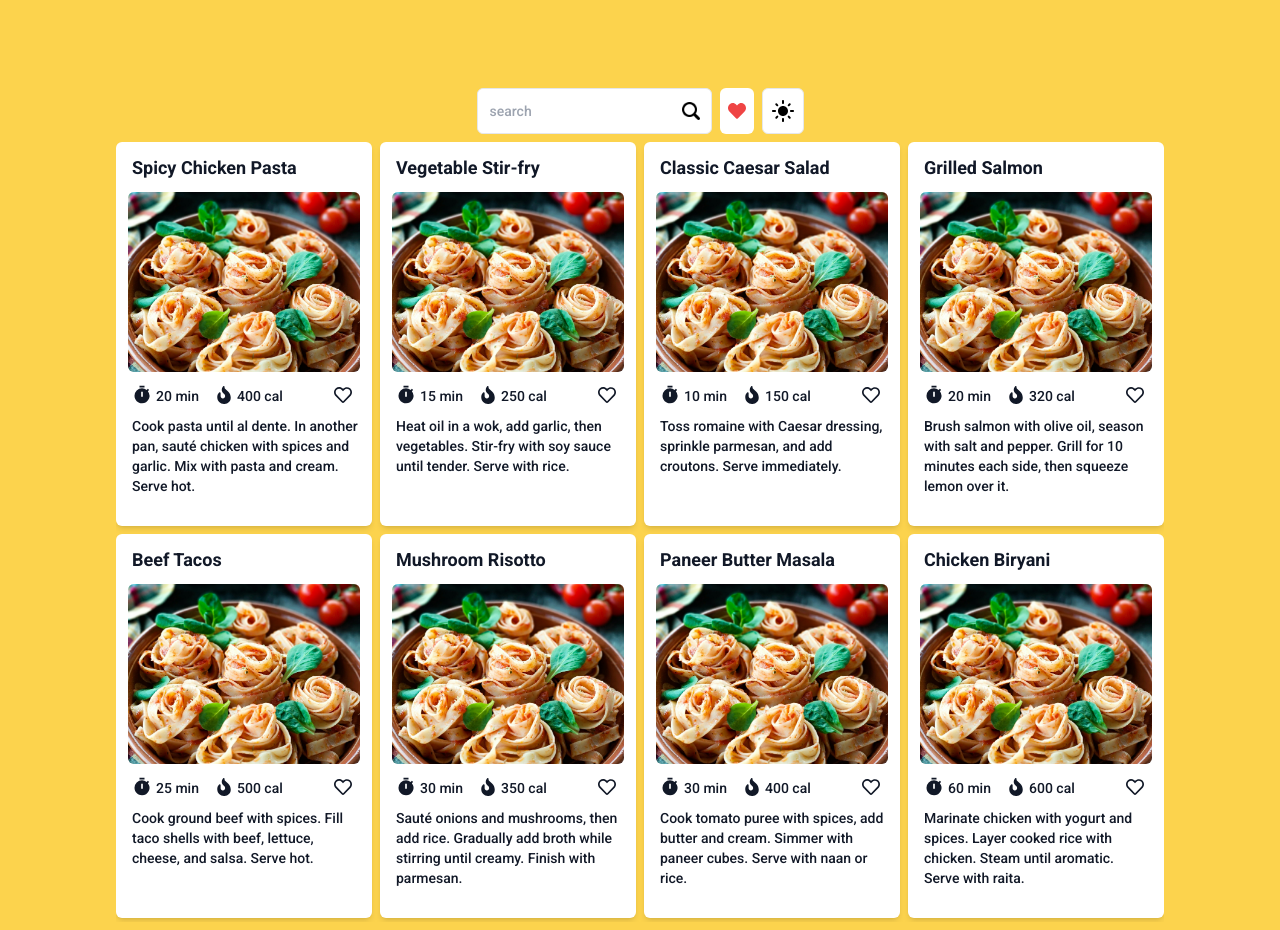
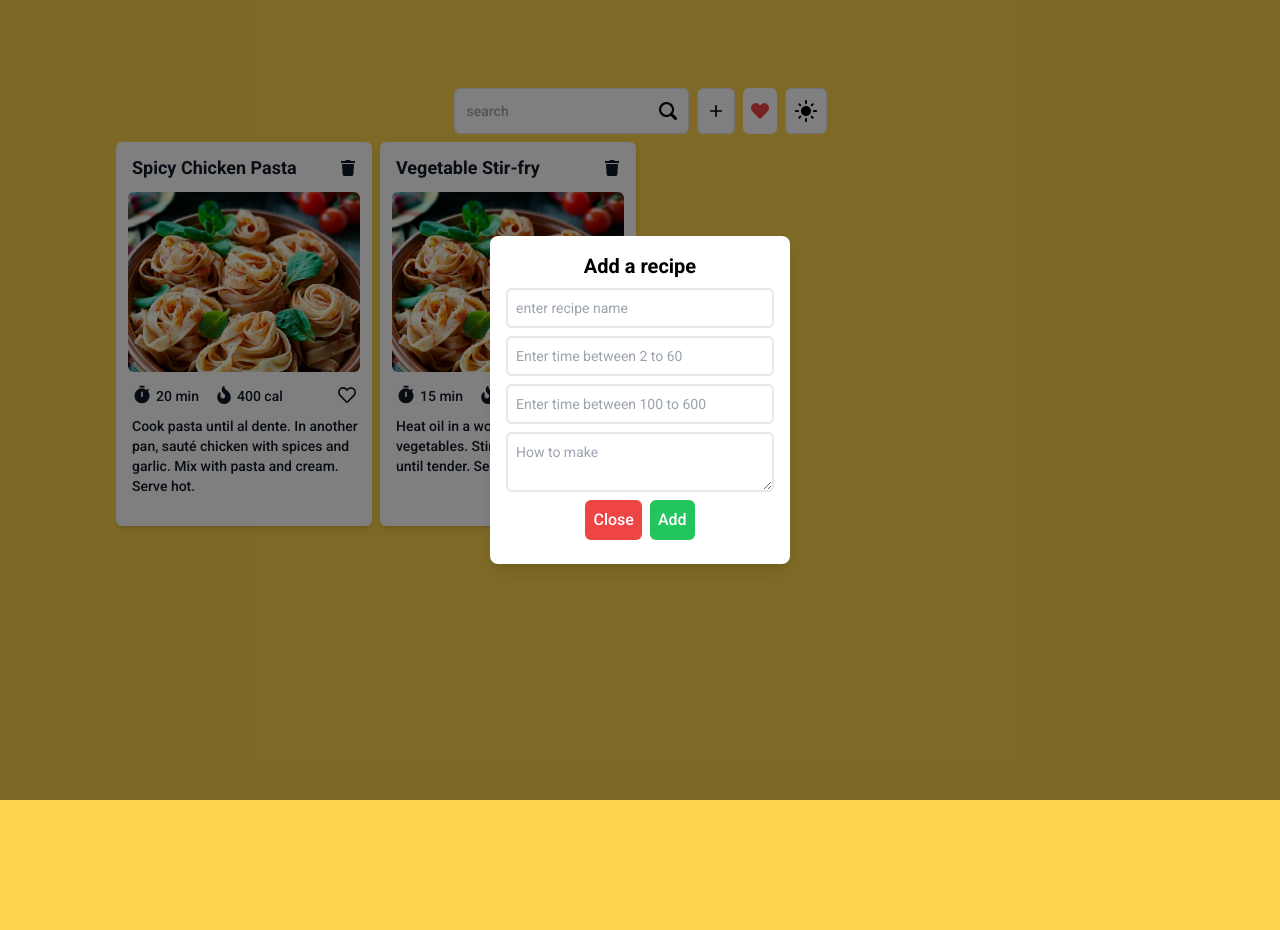
Before and after one commit to Victorblade38/FlavourDeck, a React (Vite) app in the folder frontend/: page / in a window 1280 px wide. Both pictures are taken after a click on the button 736 px from the left and 111 px from the top of the page. Built offline with nearby package versions, Linux system fonts and the light colour scheme; a web font is replaced by a local one.

Commit message:
add and delete recipe feature

```diff
--- a/frontend/src/App.jsx
+++ b/frontend/src/App.jsx
@@ -1,12 +1,33 @@
 import search_icon from "./assets/search.png";
 import Cards from "./components/Cards";
-import liked from "./assets/liked.png";
-import theme_icon from "./assets/dark-mode.png";
 import { useEffect, useState } from "react";
 import CookCard from "./components/CookCard";
-import recipes from "./components/recipes";
 import { FaHeart } from "react-icons/fa";
-import { MdDarkMode, MdLightMode } from "react-icons/md";
+import { MdDarkMode, MdLightMode, MdAdd } from "react-icons/md";
+import AddRecipeModal from "./components/AddRecipeModal";
+
+const defaultRecipes = [
+  {
+    id: 1,
+    name: "Spicy Chicken Pasta",
+    estimatedTime: 20,
+    calories: 400,
+    howToMake:
+      "Cook pasta until al dente. In another pan, sauté chicken with spices and garlic. Mix with pasta and cream. Serve hot.",
+    imgUrl: null,
+    saved: false,
+  },
+  {
+    id: 2,
+    name: "Vegetable Stir-fry",
+    estimatedTime: 15,
+    calories: 250,
+    howToMake:
+      "Heat oil in a wok, add garlic, then vegetables. Stir-fry with soy sauce until tender. Serve with rice.",
+    imgUrl: null,
+    saved: false,
+  },
+];
 
 function App() {
   const [data, setData] = useState([]);
@@ -15,17 +36,50 @@ function App() {
   const [loading, setLoading] = useState(false);
   const [error, setError] = useState(null);
   const [theme, setTheme] = useState("light" || "dark");
+  const [showModal, setShowModal] = useState(false);
+  const [showAddModal, setShowAddModal] = useState(false);
+  const [selectedRecipe, setSelectedRecipe] = useState({});
 
   //console.log(typeof data);
 
-  localStorage.setItem("recipes", JSON.stringify(recipes));
+  const addRecipe = (data) => {
+    setData((prev) => [
+      {
+        id: Date.now(),
+        name: data.name,
+        estimatedTime: data.estimatedTime,
+        calories: data.calories,
+        howToMake: data.howToMake,
+        imgUrl: null,
+        saved: false,
+      },
+      ...prev,
+    ]);
+    setShowAddModal(false);
+  };
+
+  const deleteRecipe = (id) => {
+    setData((prev) => prev.filter((task) => task.id !== id));
+  };
 
   useEffect(() => {
-    const recipeData = localStorage.getItem("recipes");
-    if (recipeData) {
-      setData(JSON.parse(recipeData));
+    const storedRecipes = localStorage.getItem("recipes");
+
+    if (storedRecipes) {
+      // If recipes exist in localStorage, load them
+      setData(JSON.parse(storedRecipes));
+    } else {
+      // If no data in localStorage, set the default recipes
+      setData(defaultRecipes);
+      localStorage.setItem("recipes", JSON.stringify(defaultRecipes));
     }
   }, []);
+
+  useEffect(() => {
+    if (data.length > 0) {
+      localStorage.setItem("recipes", JSON.stringify(data));
+    }
+  }, [data]);
 
   useEffect(() => {
     const searchTerm = search.trim();
@@ -55,13 +109,14 @@ function App() {
     setLoading(false);
   };
 
-  const [showModal, setShowModal] = useState(false);
-  const [selectedRecipe, setSelectedRecipe] = useState({});
-
   const openModal = (recipe) => {
     console.log("modal clicked");
     setSelectedRecipe(recipe);
     setShowModal(true);
+  };
+
+  const closeAddModal = () => {
+    setShowAddModal(false);
   };
 
   const closeModal = () => {
@@ -93,8 +148,11 @@ function App() {
               <img src={search_icon} className="w-[14px] md:w-6" alt="Search" />
             </button>
           </form>
-          <button className="bg-white px-2 md:px-4 border-[1px] active:bg-gray-200 rounded-md hidden">
-            +
+          <button
+            className="bg-white px-2 border-[1px] active:bg-gray-200 rounded-md"
+            onClick={() => setShowAddModal(!showAddModal)}
+          >
+            <MdAdd className="text-xl" />
           </button>
           <button
             className="bg-white px-2 md:px-4border-[1px] active:bg-gray-200 rounded-md "
@@ -128,6 +186,7 @@ function App() {
                   theme={theme}
                   key={index}
                   recipe={recipe}
+                  deleteRecipe={deleteRecipe}
                   openModal={() => openModal(recipe)}
                 />
               )
@@ -142,6 +201,13 @@ function App() {
           onClose={closeModal}
         />
       )}
+      {showAddModal && (
+        <AddRecipeModal
+          addRecipe={addRecipe}
+          closeAddModal={closeAddModal}
+          showAddModal={showAddModal}
+        />
+      )}
     </div>
   );
 }
--- a/frontend/src/components/AddRecipeModal.jsx
+++ b/frontend/src/components/AddRecipeModal.jsx
@@ -1,19 +1,120 @@
-import React from "react";
+import React, { useState } from "react";
 
-const AddRecipeModal = () => {
+const defaultRecipe = {
+  name: "",
+  estimatedTime: Number,
+  calories: Number,
+  howToMake: "",
+  imgUrl: null,
+  saved: false,
+};
+
+const AddRecipeModal = ({ showAddModal, closeAddModal, addRecipe }) => {
+  const [recipe, setRecipe] = useState(defaultRecipe);
+
+  const handleAdd = (e) => {
+    e.preventDefault();
+    if (!recipe.name.trim() || !recipe.howToMake.trim()) {
+      alert("Please fill the required fields");
+      return;
+    }
+    addRecipe({ id: Date.now(), ...recipe });
+    setRecipe(defaultRecipe);
+    closeAddModal();
+  };
+
+  const handleChange = (e) => {
+    const { name, value } = e.target;
+    if (name === "estimatedTime") {
+      const min = 2;
+      const max = 60;
+      const clampedValue = Math.max(min, Math.min(max, Number(value)));
+      setRecipe((prevTask) => ({
+        ...prevTask,
+        [name]: clampedValue,
+      }));
+    } else if (name === "calories") {
+      const min = 100;
+      const max = 600;
+      const clampedValue = Math.max(min, Math.min(max, Number(value)));
+      setRecipe((prevTask) => ({
+        ...prevTask,
+        [name]: clampedValue,
+      }));
+    } else {
+      setRecipe((prevTask) => ({
+        ...prevTask,
+        [name]: value,
+      }));
+    }
+  };
+
   return (
-    <div>
-      <h1>Add Recipe</h1>
-      <form>
-        <label htmlFor="name">Recipe Name:</label>
-        <input type="text" name="name" />
-        <label htmlFor="decription">Recipe Description:</label>
-        <textarea name="description" id=""></textarea>
-        <div>
-          <button>submit</button>
-          <button>cancel</button>
+    <div
+      className={`fixed min-h-screen min-w-screen  inset-0 bg-black bg-opacity-50 ${
+        showAddModal ? "flex" : "hidden"
+      } items-center justify-center z-50`}
+    >
+      <div className="w-[300px] bg-white flex flex-col gap-2 items-center p-4 rounded-lg shadow-lg">
+        <h1 className="text-xl font-bold">Add a recipe</h1>
+        <form
+          className="w-full flex flex-col gap-2  font-normal text-sm
+        "
+        >
+          <input
+            onChange={handleChange}
+            maxLength={30}
+            type="text"
+            placeholder="enter recipe name"
+            name="name"
+            className="focus:outline-none border-2 p-2 rounded-md"
+            required
+          />
+          <input
+            onChange={handleChange}
+            type="number"
+            min={2}
+            max={60}
+            placeholder="Enter time between 2 to 60"
+            name="estimatedTime"
+            className="focus:outline-none border-2 p-2 rounded-md"
+            required
+          />
+          <input
+            onChange={handleChange}
+            min={100}
+            max={600}
+            type="number"
+            placeholder="Enter time between 100 to 600"
+            name="calories"
+            className="focus:outline-none border-2 p-2 rounded-md"
+            required
+          />
+          <textarea
+            onChange={handleChange}
+            minLength={20}
+            maxLength={200}
+            placeholder="How to make"
+            name="howToMake"
+            className="focus:outline-none border-2 p-2 rounded-md"
+            required
+          ></textarea>
+        </form>
+        <div className="flex flex-row gap-2">
+          <button
+            className="self-end mb-2 bg-red-500 hover:bg-red-600 active:bg-red-700 text-white p-2 rounded-md"
+            onClick={closeAddModal}
+          >
+            Close
+          </button>
+          <button
+            className="self-end mb-2 bg-green-500 hover:bg-green-600 active:bg-green-700 text-white p-2 rounded-md"
+            onClick={handleAdd}
+          >
+            Add
+          </button>
         </div>
-      </form>
+      </div>
     </div>
   );
 };
--- a/frontend/src/components/Cards.jsx
+++ b/frontend/src/components/Cards.jsx
@@ -5,9 +5,9 @@ import like from "../assets/like.png";
 import liked from "../assets/liked.png";
 import { MdTimer } from "react-icons/md";
 import { FaFireFlameCurved } from "react-icons/fa6";
-import { FaRegHeart, FaHeart } from "react-icons/fa";
+import { FaRegHeart, FaHeart, FaTrash } from "react-icons/fa";
 
-const Cards = ({ recipe, openModal, theme }) => {
+const Cards = ({ recipe, openModal, theme, deleteRecipe }) => {
   const [saved, setSaved] = useState(recipe.saved || false);
   const [isTouch, setIsTouch] = useState(false);
 
@@ -22,12 +22,17 @@ const Cards = ({ recipe, openModal, theme }) => {
     setIsTouch(true); // Set to true when touch starts
   };
 
+  const handleDelete = () => {
+    if (recipe.id === 1 || recipe.id === 2) {
+      alert("Cannot delete those");
+    } else deleteRecipe(recipe.id);
+  };
+
   const handleTouchEnd = (e) => {
     if (isTouch) {
-      setIsTouch(false); // Reset flag
-      return; // Prevent modal from opening when scrolling or tapping
+      setIsTouch(false);
+      return;
     }
-    // Trigger modal open if it's a valid tap
     openModal();
   };
 
@@ -40,14 +45,23 @@ const Cards = ({ recipe, openModal, theme }) => {
     <div
       className={` ${
         theme === "light" ? "bg-white text-gray-900" : "bg-gray-800 text-white"
-      } p-2 md:p-3 h-80  md:h-80 md:w-60 lg:h-96 lg:w-64 flex flex-col gap-1 md:gap-2.5   rounded-md md:shadow-md`}
+      } p-2 md:p-3 h-96  md:h-80 md:w-60 lg:h-96 lg:w-64 flex flex-col gap-2 md:gap-2.5   rounded-md md:shadow-md`}
     >
+      <div className="flex flex-row items-center">
         <p
           title="double click to know more"
           className="ml-1 roboto-bold   text-lg cursor-pointer "
         >
           {recipe.name}
         </p>
+        <button
+          onClick={handleDelete}
+          title="click to save the recipe"
+          className="ml-auto px-1 py-1"
+        >
+          <FaTrash className="textlg" />
+        </button>
+      </div>
       <img
         title="double click to know more"
         src={recipe.imgUrl || pasta}
@@ -76,7 +90,7 @@ const Cards = ({ recipe, openModal, theme }) => {
           <button
             title="click to save the recipe"
             onClick={saveHandler}
-            className="ml-auto px-2 py-1"
+            className="ml-auto px-1 py-1"
           >
             {recipe.saved === true ? (
               <FaHeart className="text-lg text-red-500" />
--- a/frontend/src/components/recipes.js
+++ b/frontend/src/components/recipes.js
@@ -1,114 +1,3 @@
-const recipes = [
-  {
-    name: "Spicy Chicken Pasta",
-    estimatedTime: 20,
-    calories: 400,
-    ingredients: ["pasta", "chicken", "spices", "garlic", "cream"],
-    howToMake:
-      "Cook pasta until al dente. In another pan, sauté chicken with spices and garlic. Mix with pasta and cream. Serve hot.",
-    type: "non-veg",
-    imgUrl: null,
-    saved: false,
-  },
-  {
-    name: "Vegetable Stir-fry",
-    estimatedTime: 15,
-    calories: 250,
-    ingredients: ["broccoli", "carrot", "bell peppers", "soy sauce", "garlic"],
-    howToMake:
-      "Heat oil in a wok, add garlic, then vegetables. Stir-fry with soy sauce until tender. Serve with rice.",
-    type: "veg",
-    imgUrl: null,
-    saved: false,
-  },
-  {
-    name: "Classic Caesar Salad",
-    estimatedTime: 10,
-    calories: 150,
-    ingredients: ["romaine lettuce", "croutons", "parmesan", "Caesar dressing"],
-    howToMake:
-      "Toss romaine with Caesar dressing, sprinkle parmesan, and add croutons. Serve immediately.",
-    type: "veg",
-    imgUrl: null,
-    saved: false,
-  },
-  {
-    name: "Grilled Salmon",
-    estimatedTime: 20,
-    calories: 320,
-    ingredients: ["salmon", "olive oil", "lemon", "salt", "pepper"],
-    howToMake:
-      "Brush salmon with olive oil, season with salt and pepper. Grill for 10 minutes each side, then squeeze lemon over it.",
-    type: "non-veg",
-    imgUrl: null,
-    saved: false,
-  },
-  {
-    name: "Beef Tacos",
-    estimatedTime: 25,
-    calories: 500,
-    ingredients: ["ground beef", "taco shells", "lettuce", "cheese", "salsa"],
-    howToMake:
-      "Cook ground beef with spices. Fill taco shells with beef, lettuce, cheese, and salsa. Serve hot.",
-    type: "non-veg",
-    imgUrl: null,
-    saved: false,
-  },
-  {
-    name: "Mushroom Risotto",
-    estimatedTime: 30,
-    calories: 350,
-    ingredients: ["rice", "mushrooms", "onion", "chicken broth", "parmesan"],
-    howToMake:
-      "Sauté onions and mushrooms, then add rice. Gradually add broth while stirring until creamy. Finish with parmesan.",
-    type: "veg",
-    imgUrl: null,
-    saved: false,
-  },
-  {
-    name: "Paneer Butter Masala",
-    estimatedTime: 30,
-    calories: 400,
-    ingredients: ["paneer", "tomato puree", "butter", "cream", "spices"],
-    howToMake:
-      "Cook tomato puree with spices, add butter and cream. Simmer with paneer cubes. Serve with naan or rice.",
-    type: "veg",
-    imgUrl: null,
-    saved: false,
-  },
-  {
-    name: "Chicken Biryani",
-    estimatedTime: 60,
-    calories: 600,
-    ingredients: ["chicken", "rice", "yogurt", "spices", "onion"],
-    howToMake:
-      "Marinate chicken with yogurt and spices. Layer cooked rice with chicken. Steam until aromatic. Serve with raita.",
-    type: "non-veg",
-    imgUrl: null,
-    saved: false,
-  },
-  {
-    name: "Vegetable Soup",
-    estimatedTime: 20,
-    calories: 150,
-    ingredients: ["carrots", "celery", "tomatoes", "vegetable stock", "herbs"],
-    howToMake:
-      "Simmer vegetables in stock with herbs until tender. Blend partially for a thick texture. Serve warm.",
-    type: "veg",
-    imgUrl: null,
-    saved: false,
-  },
-  {
-    name: "Pancakes",
-    estimatedTime: 15,
-    calories: 250,
-    ingredients: ["flour", "milk", "eggs", "sugar", "butter"],
-    howToMake:
-      "Mix flour, milk, eggs, and sugar into a batter. Cook on a greased pan until golden on both sides. Serve with syrup.",
-    type: "veg",
-    imgUrl: null,
-    saved: false,
-  },
-];
+const recipes = [];
 
 export default recipes;
```
Lines whose indentation alone changed are shown as unchanged.
